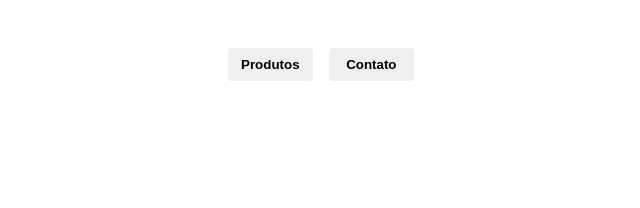
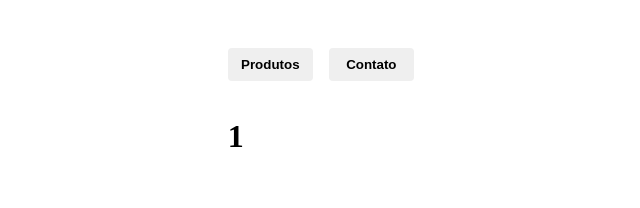
Before and after one commit to joaopedroalb/simple-router-app, a React (Create React App) app: page /produto/1 in a window 1280 px wide. Shown: the top 208 px of the page, without its empty margins (33-673 px from the left). Built offline with nearby package versions, Linux system fonts and the light colour scheme; the HTML template or start-up script is replaced by a standard one.

Commit message:
Add params and change link in home

```diff
--- a/src/App.js
+++ b/src/App.js
@@ -9,7 +9,7 @@ function App() {
     <BrowserRouter>
       <Routes>
         <Route path='/' element={<Home/>}/>
-        <Route path='/produto/*' element={<Product/>}/>
+        <Route path='/produto/:name' element={<Product/>}/>
         <Route path='/contato' element={<Contact/>}/>
         <Route path='/*' element={<NotFound/>}/>
       </Routes>
--- a/src/pages/Home.js
+++ b/src/pages/Home.js
@@ -22,7 +22,7 @@ export default function Home() {
     <Layout>
       <div className={styles.cardContainer}>
         {
-          data&&data.map(product=><Link key={product.id} to={`/produto/${product.nome}`} style={{ textDecoration: 'none',color:'#000' }}>
+          data&&data.map(product=><Link key={product.id} to={`/produto/${product.id}`} style={{ textDecoration: 'none',color:'#000' }}>
                                     <Card pathImg={product.fotos[0].src} nome={product.nome}/>
                                   </Link>)
         }
--- a/src/pages/Product.js
+++ b/src/pages/Product.js
@@ -1,10 +1,14 @@
 import React from 'react'
+import { useParams } from 'react-router-dom'
 import Layout from '../components/Layout'
 
 export default function Product() {
+  const {name} = useParams();
+  console.log(name)
+
   return (
     <Layout>
-
+      <h1>{name}</h1>
     </Layout>
   )
 }
```
